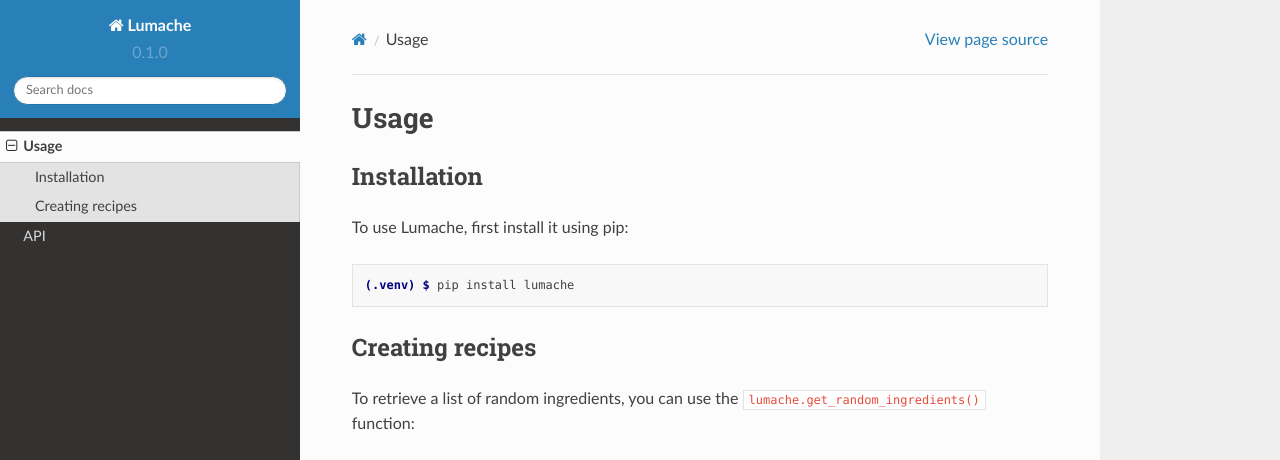
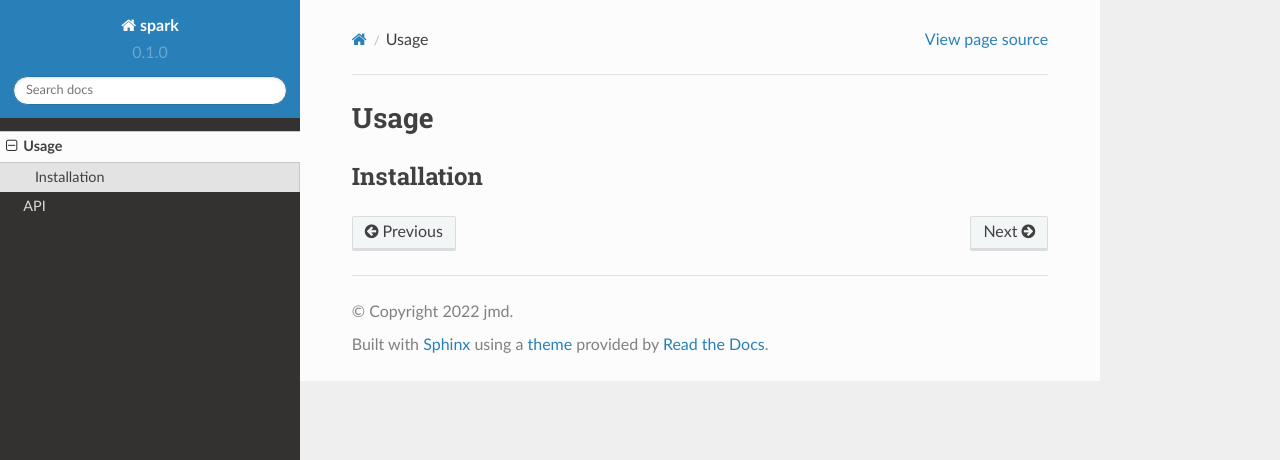
Before and after one commit to jmd300/spark, a Sphinx documentation site: the page built from docs/source/usage.rst, in a window 1280 px wide and 1095 px high. Shown: the top 460 px of the window. Built offline with Sphinx 7.4.7 and the Read the Docs theme 2.0.0, drawn with Linux system fonts in a browser that asks for light colours; pages that are not in the unit, such as notebooks, are missing from menus; some of the changed text lies outside the part shown; grey boxes are pictures that could not be loaded.

Commit message:
更改项目名，测试rst编辑

```diff
--- a/docs/source/api.rst
+++ b/docs/source/api.rst
@@ -4,4 +4,4 @@
 .. autosummary::
    :toctree: generated
 
-   lumache
+   jmd-spark
--- a/docs/source/conf.py
+++ b/docs/source/conf.py
@@ -2,9 +2,9 @@
 
 # -- Project information
 
-project = 'Lumache'
-copyright = '2021, Graziella'
-author = 'Graziella'
+project = 'spark'
+copyright = '2022 jmd'
+author = 'jmd'
 
 release = '0.1'
 version = '0.1.0'
--- a/docs/source/usage.rst
+++ b/docs/source/usage.rst
@@ -1,33 +1,7 @@
 Usage
-=====
+====
 
 .. _installation:
 
 Installation
 ------------
-
-To use Lumache, first install it using pip:
-
-.. code-block:: console
-
-   (.venv) $ pip install lumache
-
-Creating recipes
-----------------
-
-To retrieve a list of random ingredients,
-you can use the ``lumache.get_random_ingredients()`` function:
-
-.. autofunction:: lumache.get_random_ingredients
-
-The ``kind`` parameter should be either ``"meat"``, ``"fish"``,
-or ``"veggies"``. Otherwise, :py:func:`lumache.get_random_ingredients`
-will raise an exception.
-
-.. autoexception:: lumache.InvalidKindError
-
-For example:
-
->>> import lumache
->>> lumache.get_random_ingredients()
-['shells', 'gorgonzola', 'parsley']
--- a/docs/source/基础知识.rst
+++ b/docs/source/基础知识.rst
@@ -0,0 +1,2 @@
+spark
+======
```
Also changed, not shown: docs/source/basics.rst (+14 -0 lines), jmd-spark.py (renamed from lumache.py), 1 other file.
